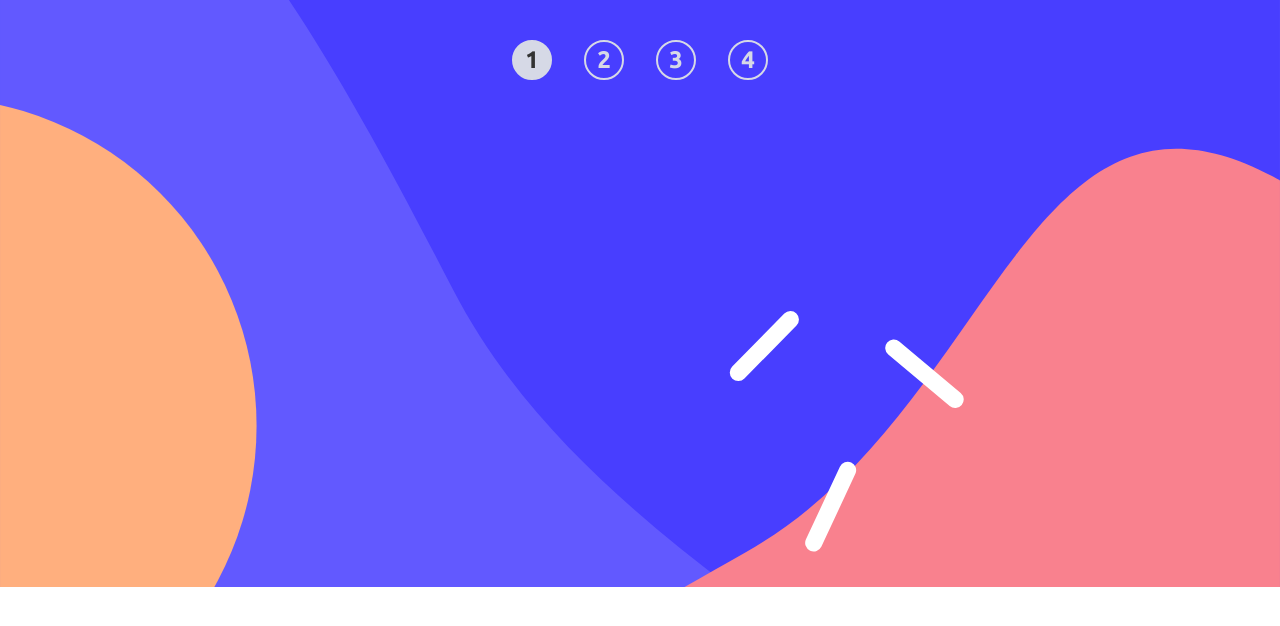
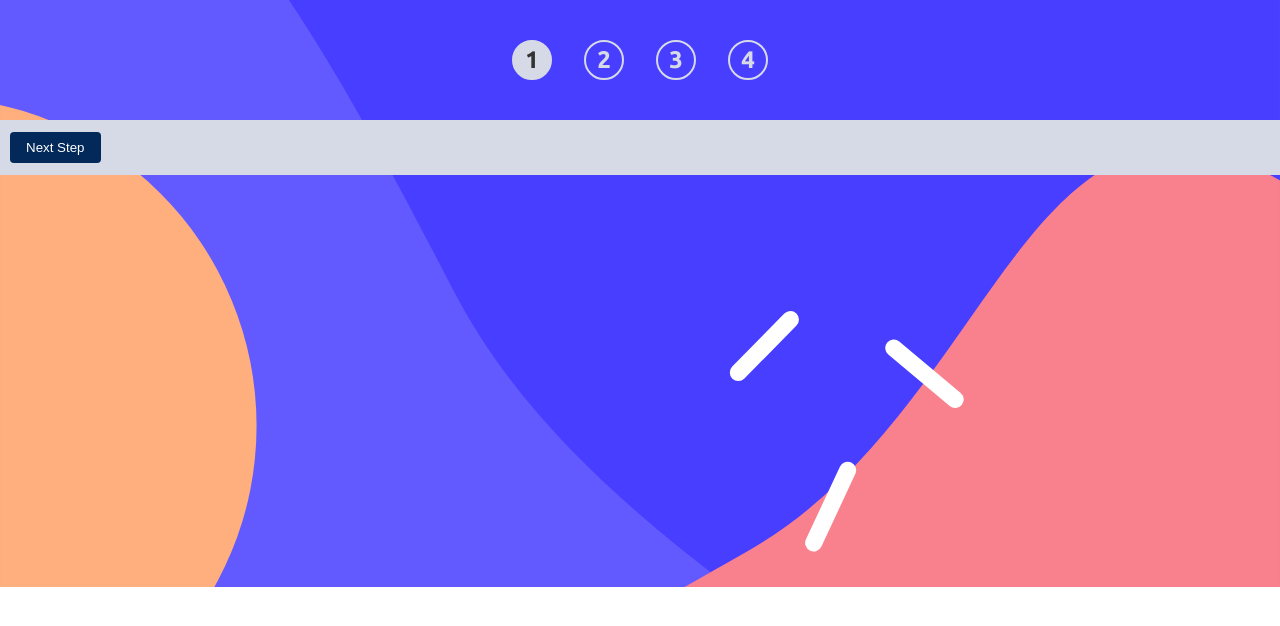
Before and after one commit to Oungseik/vue-multi-steps-form, a Vue app: page / in a window 1280 px wide. Shown: the top 626 px of the page. Built offline with nearby package versions, Linux system fonts and the light colour scheme.

Commit message:
feat: navigate form step using button

```diff
--- a/src/App.vue
+++ b/src/App.vue
@@ -4,23 +4,42 @@
       <img :src="mobileSidebar" />
     </div>
     <QuestionSteps :steps="steps" :current="currentStep" />
+    <FormNavigator
+      :start="start"
+      :end="end"
+      :current="currentStep"
+      @navigateForm="handleNavigateForm"
+    />
   </main>
 </template>
 
 <script>
-import QuestionSteps from "./components/QuestionSteps.vue";
+import QuestionSteps from "./components/QuestionSteps.vue"
+import FormNavigator from "./components/FormNavigator.vue"
 
-import mobileSidebar from "./assets/images/bg-sidebar-mobile.svg";
-import questions from "./data/questions.js";
+import mobileSidebar from "./assets/images/bg-sidebar-mobile.svg"
+import questions from "./data/questions.js"
 
 export default {
   name: "App",
-  components: { QuestionSteps },
+  components: { QuestionSteps, FormNavigator },
   data() {
     return {
       mobileSidebar,
       steps: questions.length + 1,
-      currentStep: 0,
+      start: 0,
+      end: 4,
+      currentStep: 0
+    }
+  },
+  methods: {
+    handleNavigateForm(arg) {
+      if (arg === "next") {
+        this.currentStep += 1
+      } else if (arg === "back") {
+        this.currentStep -= 1
+      } else if (arg === "confirm") {
+      }
     }
   }
 }
--- /dev/null
+++ b/src/components/FormNavigator.vue
@@ -0,0 +1,54 @@
+<template>
+  <div class="btns-container">
+    <button class="back-btn" v-if="current !== start" @click="$emit('navigateForm', 'back')">
+      Go Back
+    </button>
+    <button class="next-btn" v-if="current !== end" @click="$emit('navigateForm', 'next')">
+      Next Step
+    </button>
+    <button class="confirm-btn" v-if="current === end" @click="$emit('navigateForm', 'confirm')">
+      Confirm
+    </button>
+
+    <!-- <button class="back-btn">Go Back</button> -->
+    <!-- <button class="next-btn">Next Step</button> -->
+    <!-- <button class="confirm-btn">Confirm</button> -->
+  </div>
+</template>
+
+<script>
+export default {
+  props: ["start", "end", "current"]
+}
+</script>
+
+<style scoped>
+.btns-container {
+  display: flex;
+  background-color: var(--light-gray);
+  justify-content: space-between;
+  padding: 12px 10px;
+}
+
+button {
+  border: transparent;
+  padding: 8px 16px;
+  border-radius: 4px;
+  cursor: pointer;
+}
+
+.back-btn {
+  background-color: inherit;
+  color: var(--cool-gray);
+}
+
+.next-btn {
+  background-color: var(--primary-marine-blue);
+  color: white;
+}
+
+.confirm-btn {
+  background-color: var(--primary-purplish-blue);
+  color: #fff;
+}
+</style>
--- a/src/components/QuestionSteps.vue
+++ b/src/components/QuestionSteps.vue
@@ -1,13 +1,15 @@
 <template>
   <ul>
-    <li v-for="step in [...Array(steps).keys()]" :class="{ active: current === step }">{{ step + 1 }} </li>
+    <li v-for="step in [...Array(steps).keys()]" :class="{ active: current === step }">
+      {{ step + 1 }}
+    </li>
   </ul>
 </template>
 
 <script>
 export default {
   name: "QuestionSteps",
-  props: ["steps", "current"],
+  props: ["steps", "current"]
 }
 </script>
 
--- a/src/data/questions.js
+++ b/src/data/questions.js
@@ -141,4 +141,4 @@ export default [
       }
     ]
   }
-];
+]
```
Also changed, not shown: src/assets/logo.svg (deleted).
